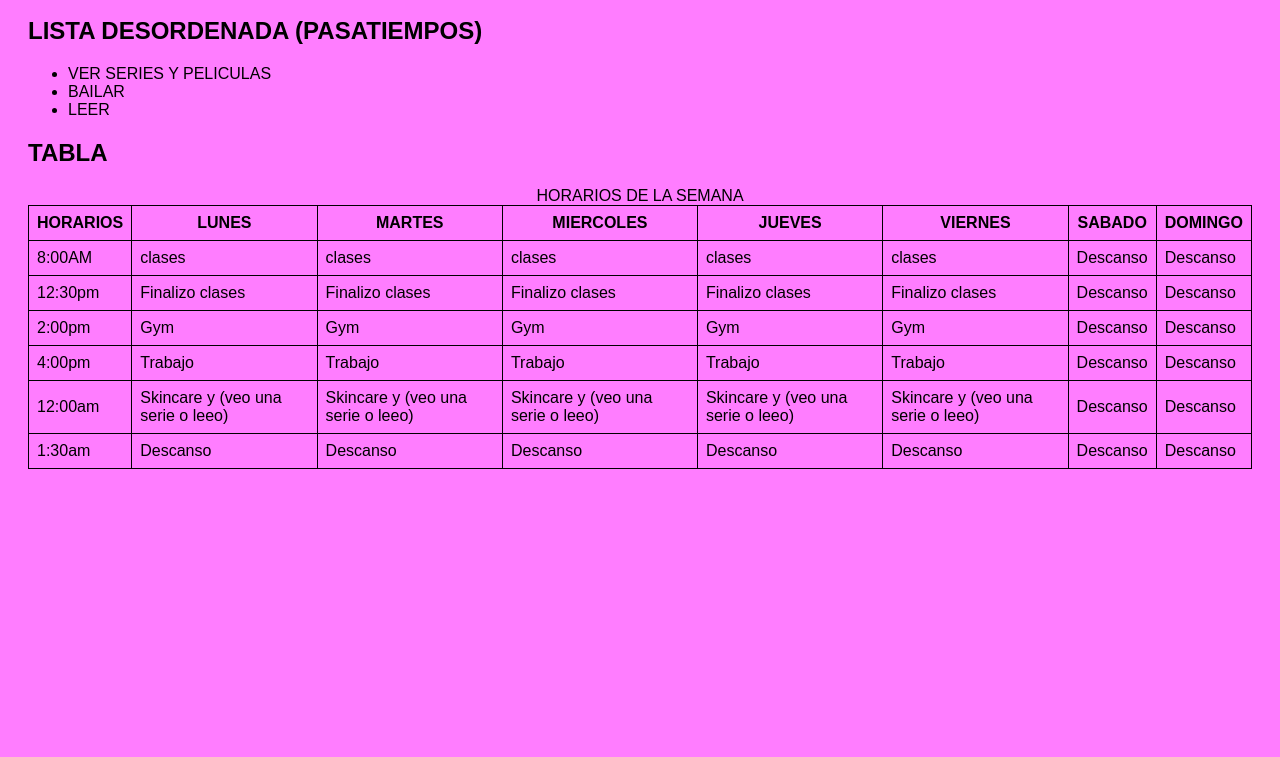
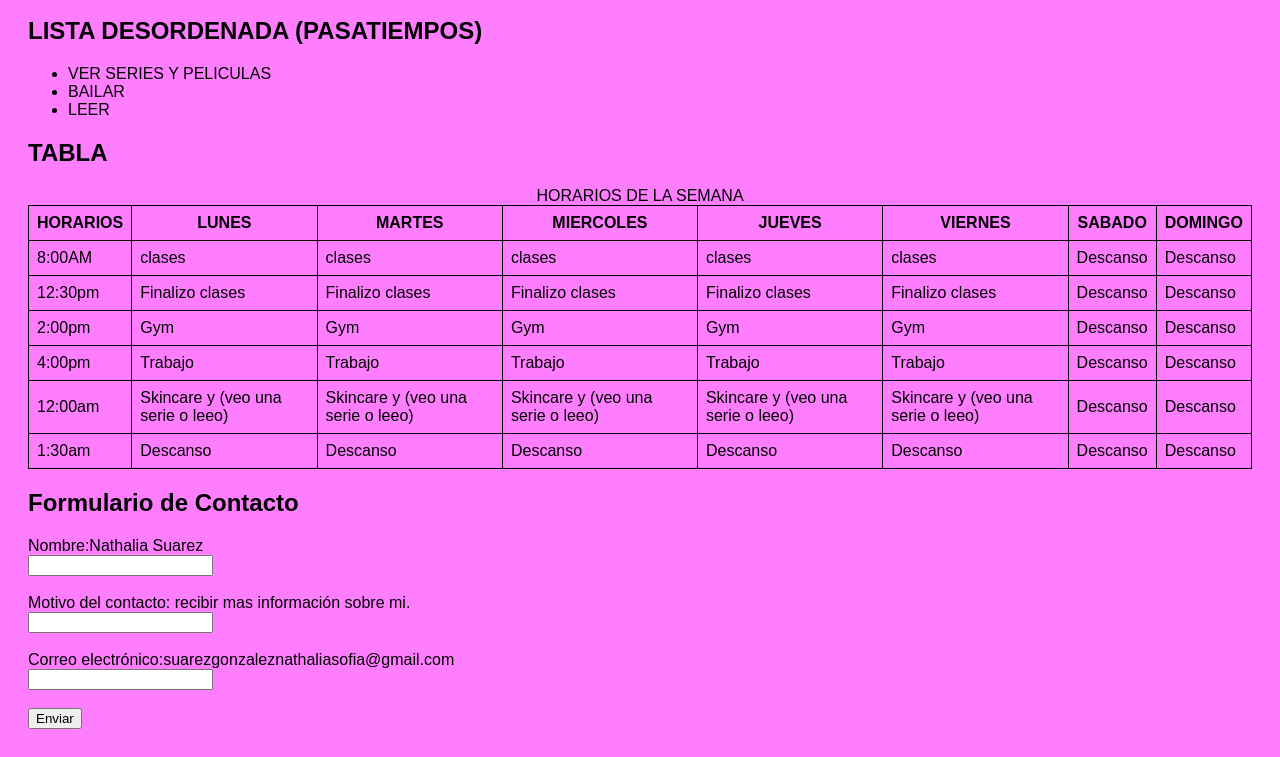
Before and after one commit to suarezgonzaleznathaliasofia-29/MI-1ER-REPOSITORIO-MINTIC_LAB-6, a plain HTML site: page ENTREGABLE 1/index.html in a window 1280 px wide. Shown: the part 638-1395 px from the top of the page. Before the commit the page ends 1135 px from the top, so only its background shows below. Drawn offline with Linux system fonts and the light colour scheme; a script that the page names is missing.

Commit message:
Add contact form to index.html
Added a contact form to the HTML document.

```diff
--- a/ENTREGABLE 1/index.html
+++ b/ENTREGABLE 1/index.html
@@ -158,6 +158,22 @@
   }
 </style>
 
+  <!-- Formulario de contacto -->
+<h2>Formulario de Contacto</h2>
+
+<form action="#" method="post">
+    <label for="nombre">Nombre:Nathalia Suarez</label><br>
+    <input type="text" id="nombre" name="nombre" required><br><br>
+
+    <label for="motivo">Motivo del contacto: recibir mas información sobre mi.</label><br>
+    <input type="text" id="motivo" name="motivo" required><br><br>
+
+    <label for="correo">Correo electrónico:suarezgonzaleznathaliasofia@gmail.com</label><br>
+    <input type="email" id="correo" name="correo" required><br><br>
+
+    <button type="submit">Enviar</button>
+</form>
+
 </body>
 
 </html>
```
